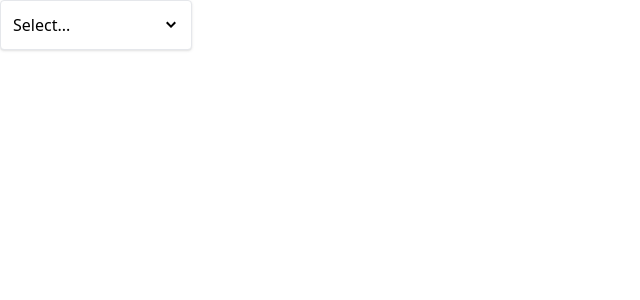
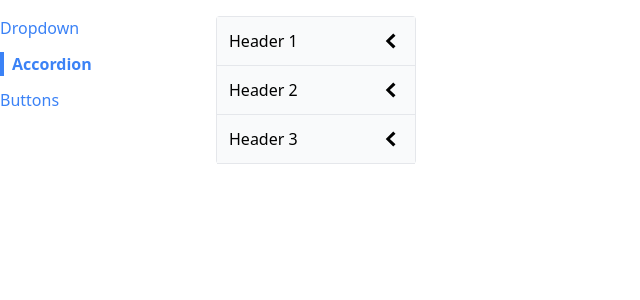
Before and after one commit to MikeBlackwood/react-components-practice, a React (Create React App) app: page /accordion in a window 1280 px wide. Shown: the top 300 px of the page, without its empty margins (0-640 px from the left). Built offline with nearby package versions, Linux system fonts and the light colour scheme.

Commit message:
added custom navigation implementation

```diff
--- a/src/App.js
+++ b/src/App.js
@@ -1,18 +1,28 @@
 import './index.css'
-import Dropdown from "./components/Dropdown";
-import {useState} from "react";
+import Route from "./components/Route";
+import AccordionPage from "./pages/AccordionPage";
+import DropdownPage from "./pages/DropdownPage";
+import Sidebar from "./components/Sidebar";
+import ButtonPage from "./pages/ButtonPage";
 
 function App() {
 
-    const options = [ {label: 'Red', value: 'red'}, {label: 'Green', value: 'green'}, {label: 'Blue', value: 'blue'}]
-    const [selection, setSelection] = useState(null)
-    const handleSelectOption = (option) => {
-        setSelection(option)
-    }
   return (
-    <div className="App">
-        <Dropdown options={options} onChange={handleSelectOption} value={selection}/>
+    <div className="container mx-auto grid grid-cols-6 gap-4 mt-4">
+       <Sidebar/>
+        <div>
+            <Route path='/accordion'>
+                <AccordionPage/>
+            </Route>
+            <Route path='/'>
+                <DropdownPage/>
+            </Route>
+            <Route path='/buttons'>
+                <ButtonPage/>
+            </Route>
+        </div>
     </div>
+
   );
 }
 
--- /dev/null
+++ b/src/components/Link.js
@@ -0,0 +1,21 @@
+import classNames from "classnames";
+import useNavigation from "../hooks/useNavigation";
+
+const Link = ({to, children, className, activeClassName}) => {
+    const {navigate, currentPath} = useNavigation();
+    const classes = classNames('text-blue-500', className, currentPath === to && activeClassName)
+
+   const handleClick = (e) =>
+   {
+       if(e.metaKey || e.ctrlKey)
+       {
+           return;
+       }
+       e.preventDefault();
+       navigate(to);
+   }
+    return <a className={classes} href={to} onClick={handleClick}>{children}</a>
+
+}
+
+export default Link;
--- /dev/null
+++ b/src/components/Route.js
@@ -0,0 +1,14 @@
+import useNavigation from "../hooks/useNavigation";
+
+const Route = ({path,children} ) => {
+    const {currentPath} = useNavigation();
+
+    if(path === currentPath)
+    {
+        return children;
+    }
+
+    return null;
+}
+
+export default Route;
--- /dev/null
+++ b/src/components/Sidebar.js
@@ -0,0 +1,23 @@
+import Link from './Link';
+
+const Sidebar = () => {
+    const links = [
+        {label: 'Dropdown', path: '/'},
+        {label: 'Accordion', path: '/accordion'},
+        {label: 'Buttons', path: '/buttons'}
+    ]
+
+    const renderLinks = links.map((link) => {
+        return <Link
+            className='mb-3'
+            activeClassName='font-bold border-l-4 border-blue-500 pl-2'
+            key={link.label}
+            to={link.path}>{link.label}</Link>
+    })
+    return(
+        <div className='sticky top-0 overflow-y-scroll flex flex-col items-start'>
+            {renderLinks}
+        </div>
+    )
+}
+export default Sidebar;
--- /dev/null
+++ b/src/context/navigation.js
@@ -0,0 +1,26 @@
+import {createContext, useEffect, useState} from "react";
+
+
+const NavigationContext = createContext();
+
+const NavigationProvider = ({children}) => {
+    const [currentPath, setCurrentPath] = useState(window.location.pathname)
+    useEffect(()=> {
+        const handler = () => {
+            setCurrentPath(window.location.pathname)
+        } ;
+        window.addEventListener('popstate', handler);
+        return () => window.removeEventListener('popstate', handler);
+    }, [])
+    const navigate = (to) => {
+        window.history.pushState({}, '', to);
+        setCurrentPath(to)
+    }
+        return( <NavigationContext.Provider value={{ currentPath, navigate}}>
+                {children}
+        </NavigationContext.Provider>
+            )
+        }
+
+export  default NavigationContext;
+export {NavigationProvider};
--- /dev/null
+++ b/src/hooks/useNavigation.js
@@ -0,0 +1,9 @@
+import NavigateContext from '../context/navigation'
+import {useContext} from "react";
+
+
+const useNavigation = () => {
+
+    return useContext(NavigateContext);
+}
+export default useNavigation;
--- a/src/index.js
+++ b/src/index.js
@@ -1,12 +1,15 @@
 import React from 'react';
 import ReactDOM from 'react-dom/client';
 import App from './App';
+import {NavigationProvider} from "./context/navigation";
 
 
 const root = ReactDOM.createRoot(document.getElementById('root'));
 root.render(
   <React.StrictMode>
-    <App />
+      <NavigationProvider>
+        <App />
+      </NavigationProvider>
   </React.StrictMode>
 );
 
--- a/src/pages/AccordionPage.js
+++ b/src/pages/AccordionPage.js
@@ -7,7 +7,7 @@
         { id: '3', label : "Header 3", content : 'Content of 3 header'}]
 
     return (
-        <div className="App">
+        <div >
             <Accordion items={items}/>
         </div>
     );
--- /dev/null
+++ b/src/pages/DropdownPage.js
@@ -0,0 +1,17 @@
+import {useState} from "react";
+import Dropdown from "../components/Dropdown";
+
+const DropdownPage = ( ) => {
+    const options = [ {label: 'Red', value: 'red'}, {label: 'Green', value: 'green'}, {label: 'Blue', value: 'blue'}]
+    const [selection, setSelection] = useState(null)
+    const handleSelectOption = (option) => {
+        setSelection(option)
+    }
+    return (
+        <div className="App">
+            <Dropdown options={options} onChange={handleSelectOption} value={selection}/>
+        </div>
+    );
+}
+
+export default DropdownPage;
```
